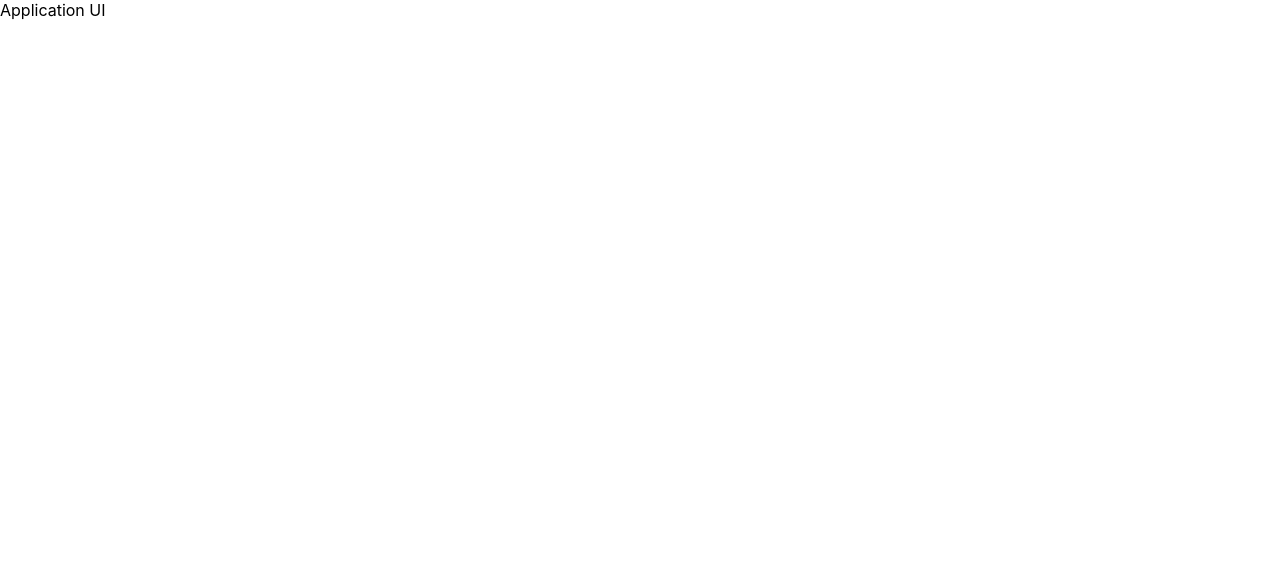
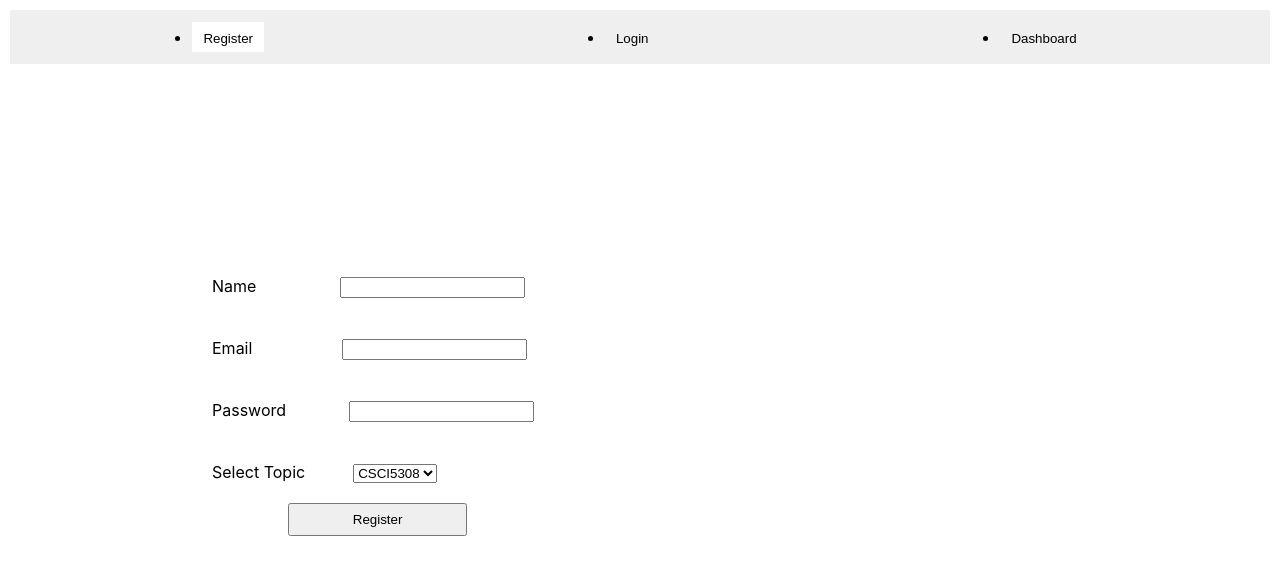
Before and after one commit to Akshitjariwala/HalifaxFoodie, a React (Create React App) app in the folder UI/: page / in a window 1280 px wide. Shown: the top 574 px of the page. Built offline with nearby package versions, Linux system fonts and the light colour scheme.

Commit message:
userModule

```diff
--- a/UI/src/App.js
+++ b/UI/src/App.js
@@ -1,9 +1,29 @@
-import React from 'react';
+import React, { useEffect, useState } from 'react';
+import { Dashboard, Login, Register } from './components';
 
 function App() {
 
+  const [tabSelected, setSelectedTab] = useState('register')
+  const handleSelection = (tab) => setSelectedTab(tab);
+  const [currentUser, setCurrentUser] = useState(null);
+
+  useEffect(() => {
+    let user = localStorage.getItem('sessionEmail');
+    if(user) handleSelection('dashboard');
+    setCurrentUser(user);
+  })
+
   return (
-    <div>Application UI</div>
+    <div>
+      <ul className="tab">
+        <li key="register" onClick={() => handleSelection('register')} className={`${tabSelected === 'register' && 'selected'}`}><button disabled={currentUser}> Register</button></li>
+        <li key="login" onClick={() => handleSelection('login')} className={`${tabSelected === 'login' && 'selected'}`}> <button disabled={currentUser}>Login </button></li>
+        <li key="dashboard" onClick={() => handleSelection('dashboard')} className={`${tabSelected === 'dashboard' && 'selected'}`}><button> Dashboard </button></li>
+      </ul>
+      {tabSelected === 'register' && <Register handleTabChange={handleSelection} />}
+      {tabSelected === 'login' && <Login handleTabChange={handleSelection} />}
+      {tabSelected === 'dashboard' && <Dashboard handleTabChange={handleSelection} />}
+    </div>
   );
 }
 
--- /dev/null
+++ b/UI/src/components/Dashboard.js
@@ -0,0 +1,52 @@
+import React, { useState, useEffect } from 'react';
+import { logoutUser, getAllOnlineUers } from '../service';
+
+const Dashboard = (props) => {
+
+    const { handleTabChange } = props;
+    const [users, setUsers] = useState([]);
+    const [isLoading, setIsLoading] = useState(true);
+    const currentUser = localStorage.getItem('sessionEmail');
+
+    const getUsers = async () => {
+        if (currentUser) {
+            let list = await getAllOnlineUers();
+            if (list.length > 1) {
+                let thisUser = (list.find(l => l.email === currentUser));
+                list = list.filter(l => l.email !== currentUser);
+                list.unshift(thisUser);
+            }
+            setUsers(list || []);
+        }
+        setIsLoading(false);
+    }
+
+    const handleLogout = async () => {
+        let status = await logoutUser({ currentUser });
+        if (status) {
+            localStorage.removeItem('sessionEmail');
+            handleTabChange('login');
+        }
+    }
+
+    useEffect(() => {
+        getUsers();
+    }, [])
+
+
+    return (
+        <div className="register">
+            {users.length === 0 && !isLoading && 'Please login to view details'}
+            <ul>
+                {users.length > 0 && users.map((p, index) => {
+                    if (p.email === currentUser)
+                        return <li key={index}>
+                            {p.name} <button onClick={handleLogout}>Logout</button></li>
+                    else return <li key={index}>{p.name}</li>
+                })}
+            </ul>
+        </div>
+    );
+};
+
+export default Dashboard;
--- /dev/null
+++ b/UI/src/components/Login.js
@@ -0,0 +1,51 @@
+import React, { useState } from 'react';
+import { loginUser } from '../service';
+
+const Login = (props) => {
+
+    const { handleTabChange } = props;
+    const [loginDetails, setLoginDetails] = useState({});
+
+    const validation = () => {
+        if ((loginDetails?.email && loginDetails.email !== "" && /\S+@\S+\.\S+/.test(loginDetails.email)) && (loginDetails?.password && loginDetails.password !== "")) {
+            return true;
+        }
+        return false;
+    };
+
+    const handleChange = (event) => {
+        let temp = { ...loginDetails };
+        temp[event.target.name] = event.target.value;
+        setLoginDetails(temp);
+
+    }
+
+    const handleLogin = async () => {
+        let isValid = validation();
+        if (!isValid)
+            alert('Form is not valid, Please enter valid details to save')
+        else {
+            let login = await loginUser(loginDetails);
+            if (login.status === 200) {
+                localStorage.setItem('sessionEmail', login.data.email);
+                handleTabChange('dashboard');
+            }
+        }
+    }
+
+    return (
+        <div className="register">
+            <div>
+                <label style={{ marginRight: '15%', minWidth: '500px' }}>Email</label>
+                <input type="email" id="email" name="email" onChange={handleChange} required></input>
+            </div>
+            <div>
+                <label style={{ marginRight: '10.5%', minWidth: '500px' }}>Password</label>
+                <input type="password" id="password" name="password" onChange={handleChange} required></input>
+            </div>
+            <button className="main" type="submit" onClick={handleLogin}>Login</button>
+        </div>
+    );
+};
+
+export default Login;
--- /dev/null
+++ b/UI/src/components/Register.js
@@ -0,0 +1,65 @@
+import React, { useState } from 'react';
+import { registerUser } from '../service';
+
+const Register = (props) => {
+
+    const { handleTabChange } = props;
+    const [details, setDetails] = useState({ course: 'CSCI5308' });
+
+    const validation = () => {
+        if ((details?.name && details.name !== "") && (details?.email && details.email !== "" && /\S+@\S+\.\S+/.test(details.email)) && (details?.password && details.password !== "") && (details?.course && details.course !== "")) {
+            return true;
+        }
+        return false;
+    };
+
+    const handleChange = (event) => {
+        let temp = { ...details };
+        temp[event.target.name] = event.target.value;
+        setDetails(temp);
+    };
+
+    const handleRegistration = async () => {
+        let isValid = validation();
+        if (!isValid)
+            alert('Form is not valid, Please enter valid details to save')
+        else {
+           let hasRegistered =  await registerUser(details);
+            if(hasRegistered.status !== 200)
+            {
+                alert(hasRegistered.data.message);
+            } else {
+                handleTabChange('login');
+            }
+        }
+
+    }
+
+    return (
+        <div className="register">
+            <div>
+                <label className="col-xs-4" style={{ marginRight: '14%', minWidth: '500px' }}>Name</label>
+                <input type="text" id="name" name="name" onChange={handleChange} required></input>
+            </div>
+            <div>
+                <label style={{ marginRight: '15%', minWidth: '500px' }}>Email</label>
+                <input type="email" id="email" name="email" onChange={handleChange} required></input>
+            </div>
+            <div>
+                <label style={{ marginRight: '10.5%', minWidth: '500px' }}>Password</label>
+                <input type="password" id="password" name="password" onChange={handleChange} required></input>
+            </div>
+            <div>
+                <label style={{ marginRight: '8%', minWidth: '500px' }}>Select Topic</label>
+                <select name="course" id="course" onChange={handleChange} required>
+                    <option value="CSCI5308">CSCI5308</option>
+                    <option value="CSCI5408">CSCI5408</option>
+                    <option value="CSCI5410">CSCI5410</option>
+                </select>
+            </div>
+            <button className="main" type="submit" onClick={handleRegistration}>Register</button>
+        </div>
+    );
+};
+
+export default Register;
--- /dev/null
+++ b/UI/src/components/index.js
@@ -0,0 +1,3 @@
+export { default as Dashboard } from './Dashboard';
+export { default as Login } from './Login';
+export { default as Register } from './Register';
```
Also changed, not shown: 1 other file (tests, documents, lock files or other folders).
